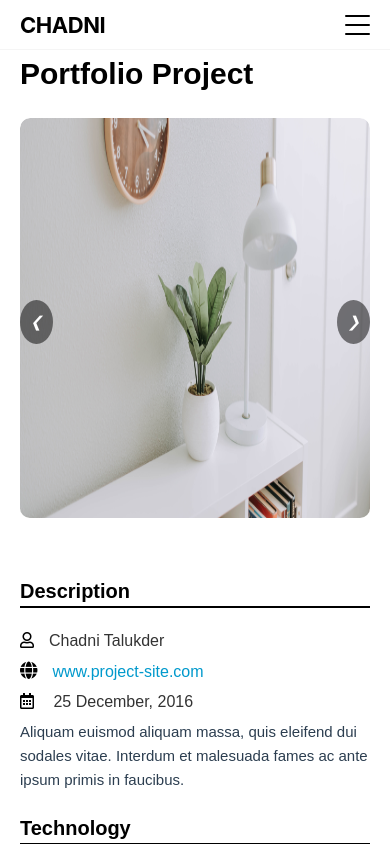
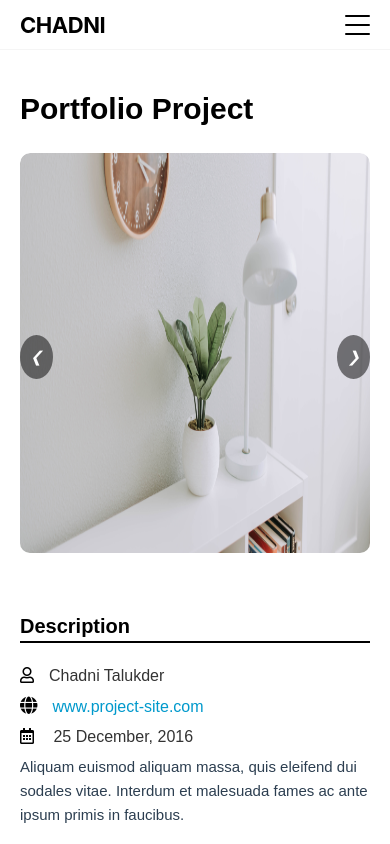
Before and after one commit to chadnitalukder2/vue-portfolio-2nd, a Vue app: page /project-details in a window 390 px wide. Shown: the top 844 px of the page. Built offline with nearby package versions, Linux system fonts and the light colour scheme.

Commit message:
update project details

```diff
--- a/src/page/ProjectDetails.vue
+++ b/src/page/ProjectDetails.vue
@@ -105,7 +105,7 @@ function nextSlide() {
     font-family: 'Archivo Black', sans-serif;
 
     @media (max-width: 1059px) {
-        padding: 50px 20px;
+        padding: 85px 20px;
     }
 
     .header {
```
